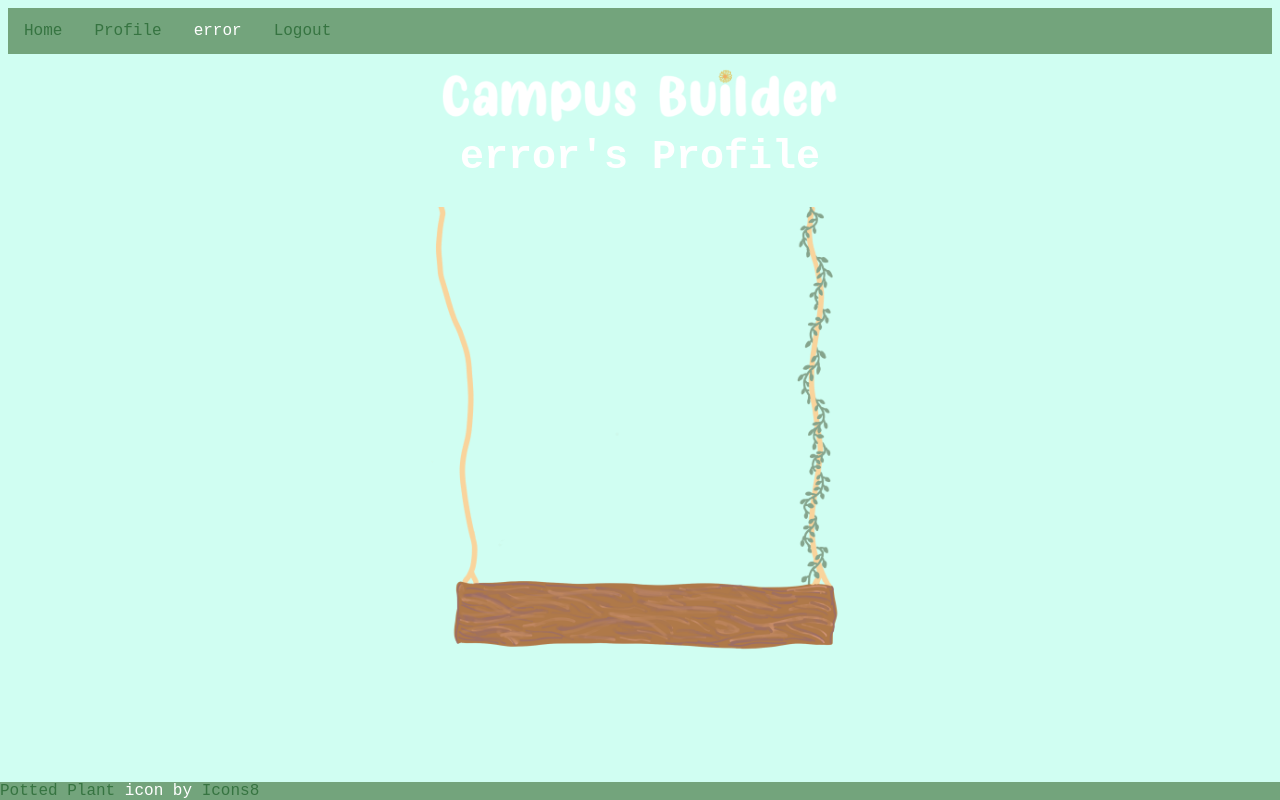
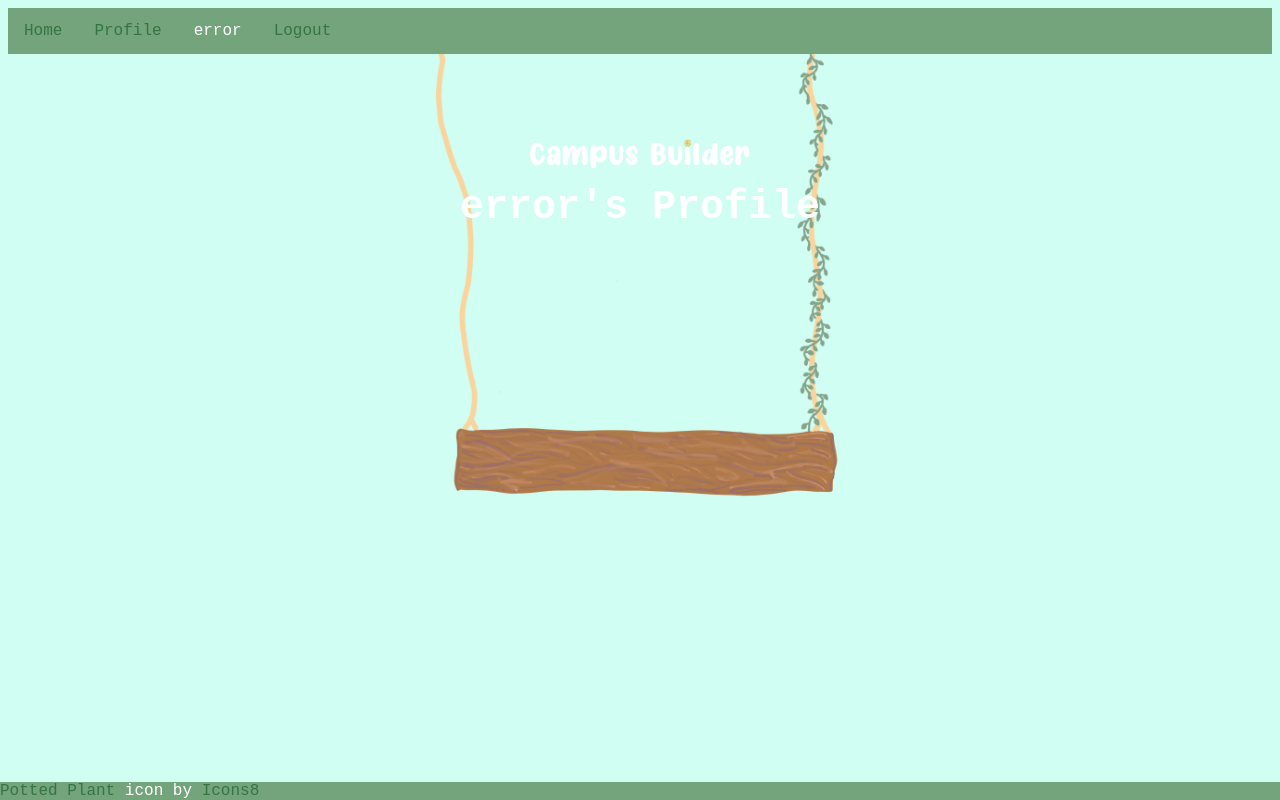
Before and after one commit to KeanDelly/GrowExplore, a Django app: page /main/profile/ in a window 1280 px wide. Run offline with Django 4.2, Linux system fonts and the light colour scheme.

Commit message:
Updated .css Shelf Image
Updated the shelf image to be placed behind heading and text

```diff
--- a/worldBuilder/static/styles.css
+++ b/worldBuilder/static/styles.css
@@ -1,3 +1,13 @@
+h1 {
+    margin: auto;
+    top: 185px;
+    left: 0;
+    right: 0;
+    text-align: center;
+    z-index: 1;
+    position: absolute;
+}
+
 ul {
     list-style-type: none;
     margin: 0;
@@ -68,16 +78,20 @@ body {
     margin-left: 0%;
     top: 0;
     left: 0;
-
-
 }
 
 .image3 {
+    position: absolute;
+    left: 0;
+    right: 0;
+    top: 70px;
+    text-align: center;
     display: block;
     margin-left: auto;
     margin-right: auto;
-  width: 90%;
+    width: 50%;
     margin-top: 0px;
+    z-index: 1;
 }
 
 
@@ -93,8 +107,9 @@ body {
     display: block;
     margin-left: auto;
     margin-right: auto;
+    position: relative;
     width: 50%;
-  height: auto;
+    z-index:0;
 
 }
 
@@ -104,7 +119,7 @@ body {
     margin-left: auto;
     margin-right: auto;
     width:20%;
-    margin-top: 40px;
+    margin-top: 30px;
 }
 
 .button {
```
Lines whose indentation alone changed are shown as unchanged.
